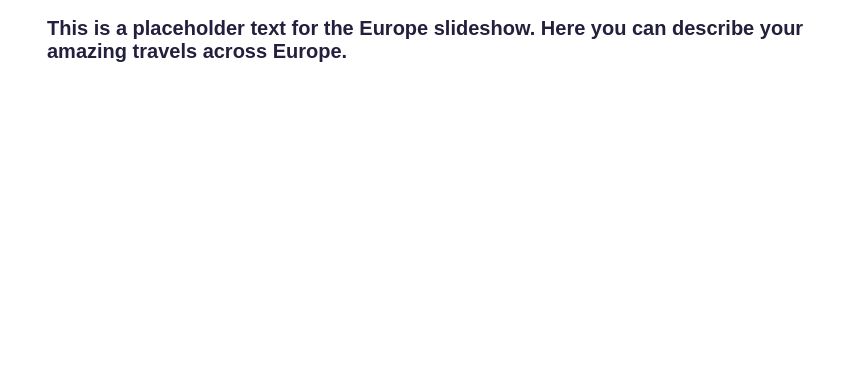
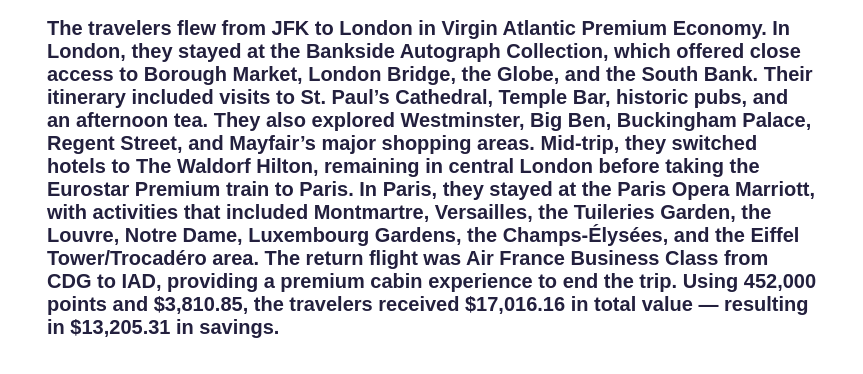
Before and after one commit to dakjen/photos, a plain HTML site: page visual/index.html in a window 1280 px wide. Shown: the part 1514-1888 px from the top of the page, without its empty margins (208-1071 px from the left). Before the commit the page ends 1612 px from the top, so only its background shows below. Drawn offline with Linux system fonts and the light colour scheme.

Commit message:
Update index.html with Europe, Lisbon, and Spain slideshow texts

```diff
--- a/visual/index.html
+++ b/visual/index.html
@@ -152,7 +152,15 @@
                 <img src="https://raw.githubusercontent.com/dakjen/photos/main/visual/slideshow/europe/IMG_2014.jpeg" style="width:100%">
             </div>
         </div>
-        <div class="text">This is a placeholder text for the Europe slideshow. Here you can describe your amazing travels across Europe.</div>
+        <div class="text">The travelers flew from JFK to London in Virgin Atlantic Premium Economy. In London, they stayed at the Bankside Autograph Collection, which offered close access to Borough Market, London Bridge, the Globe, and the South Bank. Their itinerary included visits to St. Paul’s Cathedral, Temple Bar, historic pubs, and an afternoon tea. They also explored Westminster, Big Ben, Buckingham Palace, Regent Street, and Mayfair’s major shopping areas.
+
+        Mid-trip, they switched hotels to The Waldorf Hilton, remaining in central London before taking the Eurostar Premium train to Paris.
+
+        In Paris, they stayed at the Paris Opera Marriott, with activities that included Montmartre, Versailles, the Tuileries Garden, the Louvre, Notre Dame, Luxembourg Gardens, the Champs-Élysées, and the Eiffel Tower/Trocadéro area.
+
+        The return flight was Air France Business Class from CDG to IAD, providing a premium cabin experience to end the trip.
+
+        Using 452,000 points and $3,810.85, the travelers received $17,016.16 in total value — resulting in $13,205.31 in savings.</div>
     </div>
 
     <div id="Lisbon" class="slideshow-content" style="display:none">
@@ -266,20 +274,23 @@
                 <img src="https://raw.githubusercontent.com/dakjen/photos/main/visual/slideshow/lisbon/IMG_9176.jpeg" style="width:100%">
             </div>
         </div>
-        <div class="text">The trip began in New York with a Business Class Air France flight from EWR to Lisbon. After arriving, the travelers checked into IHG Convent Square Lisbon, giving them direct access to the historic Baixa and Chiado areas for walking, dining, and sightseeing.
+                <div class="text">The trip began in New York with a Business Class Air France flight from EWR to Lisbon. After arriving, the travelers checked into IHG Convent Square Lisbon, giving them direct access to the historic Baixa and Chiado areas for walking, dining, and sightseeing.
 
-        They then continued to the Azores, staying first at Hilton Lagoa and then at Santa Barbara Eco Resort on São Miguel. These locations offered convenient access to the island’s coastline, hot springs, beaches, and natural attractions. The stay at Santa Barbara placed them directly on the island’s north shore, ideal for relaxing on the black-sand beach and exploring local villages.
+                They then continued to the Azores, staying first at Hilton Lagoa and then at Santa Barbara Eco Resort on São Miguel. These locations offered convenient access to the island’s coastline, hot springs, beaches, and natural attractions. The stay at Santa Barbara placed them directly on the island’s north shore, ideal for relaxing on the black-sand beach and exploring local villages.
 
-        To return home, they flew from the Azores to Boston and completed the journey to NYC via Amtrak.
+                To return home, they flew from the Azores to Boston and completed the journey to NYC via Amtrak.
 
-        Using 243,363 points plus $1,761.20, the travelers received $10,298.56 of total trip value, saving $8,537.36 compared to paying cash.</div>
-    </div>
+                Using 243,363 points plus $1,761.20, the travelers received $10,298.56 of total trip value, saving $8,537.36 compared to paying cash.</div>    </div>
 
     <div id="Spain" class="slideshow-content" style="display:none">
         <div class="slideshow-container">
             <div class="slide fade">
                 <img src="https://raw.githubusercontent.com/dakjen/photos/main/visual/slideshow/spain/0c944fbd-bc1c-46cf-a196-358c4dca69ec.JPG" style="width:100%">
-                <div class="text">0c944fbd-bc1c-46cf-a196-358c4dca69ec.JPG</div>
+        <div class="text">This trip began with a drive to NYC and an overnight at the Marriott New York JFK Airport before a Delta flight to Madrid. Upon arrival, the travelers checked into Círculo Gran Vía, Autograph Collection, located in the center of Madrid with easy access to Gran Vía and surrounding neighborhoods.
+
+        Their first scheduled activity was dinner at El Patio at the Four Seasons Madrid. They then took a train to Valencia, where they checked into Hotel Neptuno, a beachfront property with direct access to the marina and shoreline. Dining included reservations at SLVJ Valencia and Marina Beach Club.
+
+        After returning to Madrid by train, they stayed again at Círculo Gran Vía before moving to Hyatt Centric Gran Via Madrid for several days of WPO programming and activities. The trip concluded with a return Delta flight to JFK, followed by a final night at The New York EDITION before driving home to Maryland.</div>
             </div>
             <div class="slide fade">
                 <img src="https://raw.githubusercontent.com/dakjen/photos/main/visual/slideshow/spain/1ad42173-5afc-4e92-9bcb-8e236284e3c1.JPG" style="width:100%">
```
